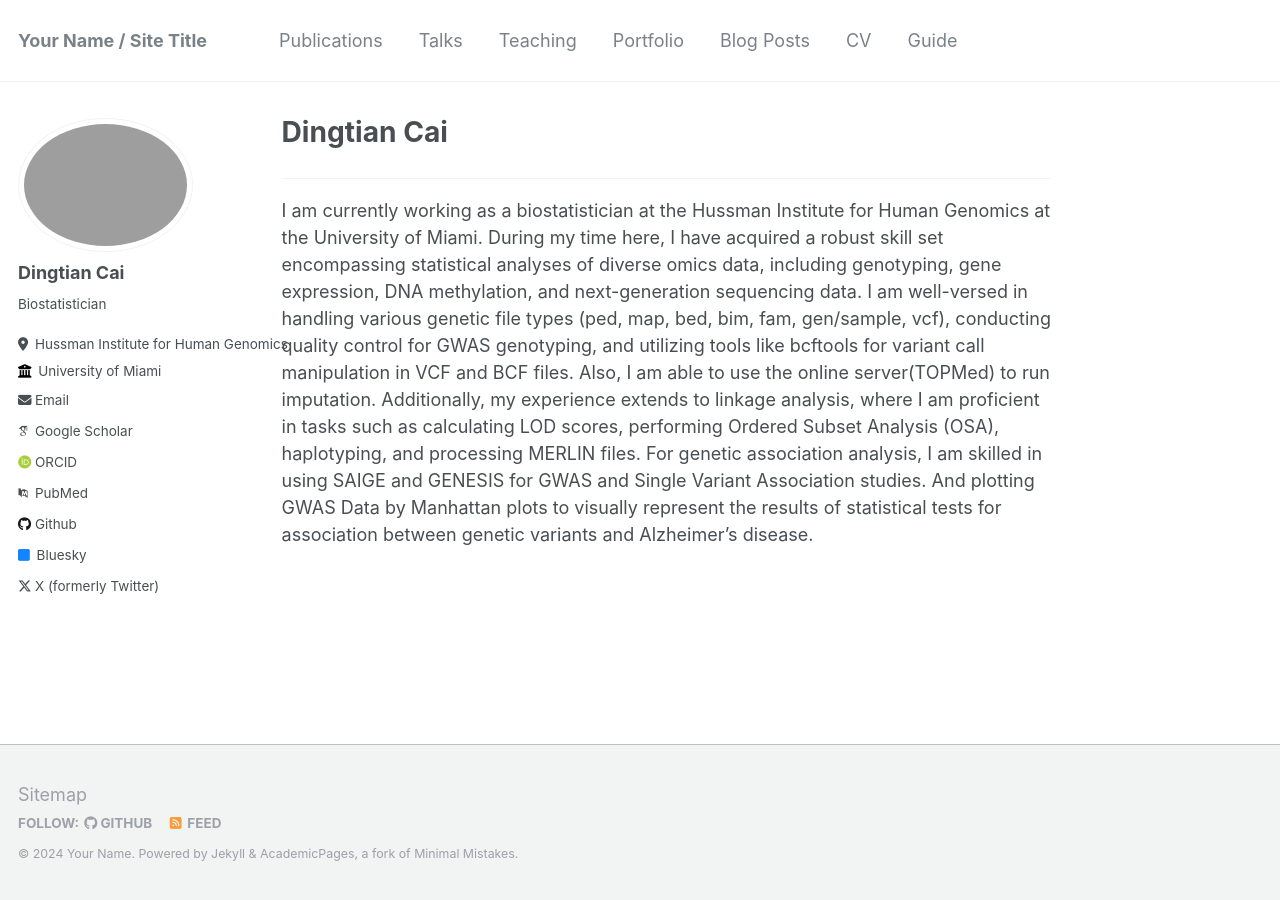
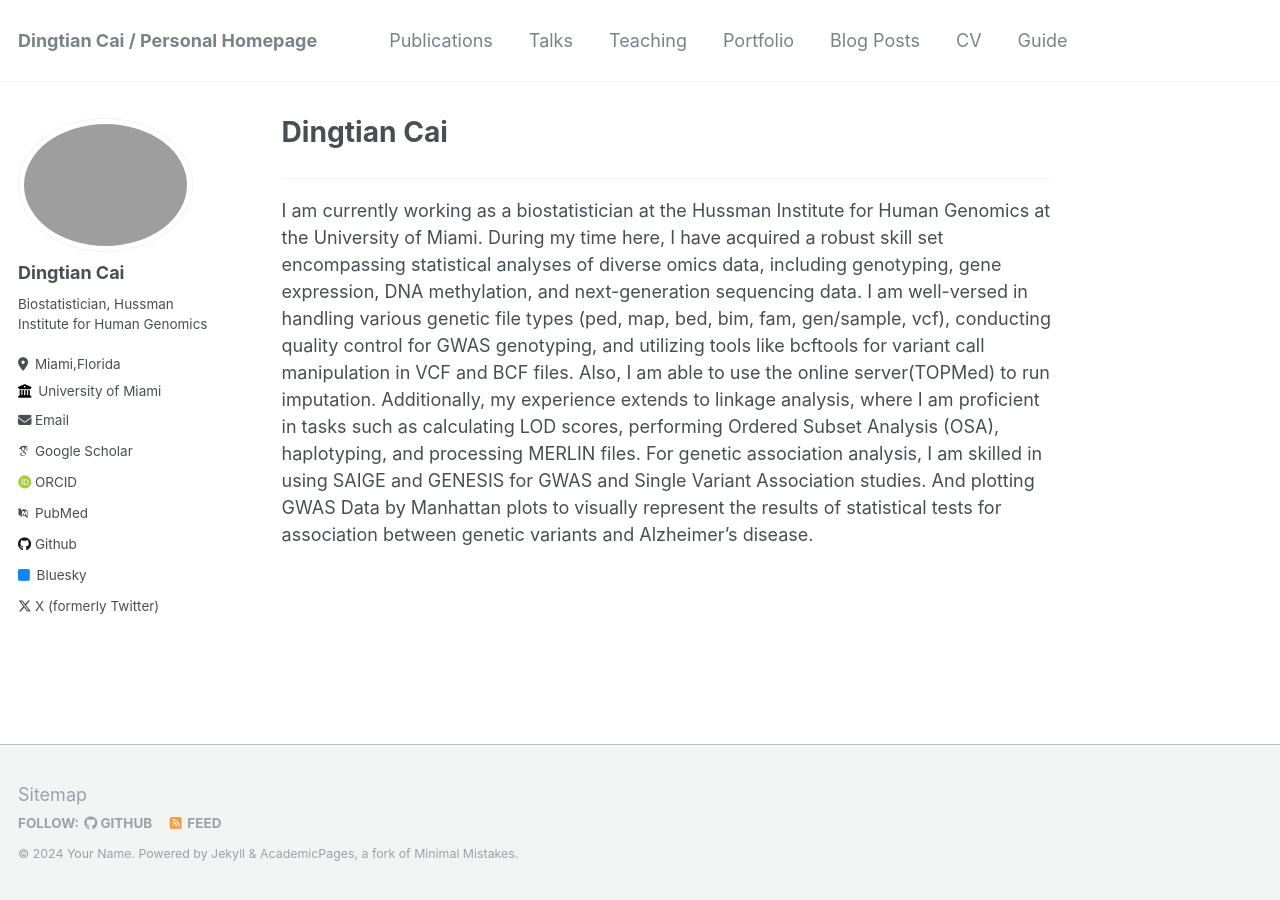
Before and after one commit to dxc1112/dingtiancai, a Jekyll site: the page built from _pages/about.md, in a window 1280 px wide. Built offline with Jekyll 4.4.1, drawn with Linux system fonts in a browser that asks for light colours; some web fonts are replaced.

Commit message:
Update _config.yml

```diff
--- a/_config.yml
+++ b/_config.yml
@@ -8,11 +8,11 @@
 
 # Basic Site Settings
 locale                   : "en-US"
-title                    : "Your Name / Site Title"
+title                    : "Dingtian Cai / Personal Homepage"
 title_separator          : "-"
 name                     : &name "Your Name"
 description              : &description "personal description"
-url                      : https://mmistakes.github.io  # the base hostname & protocol for your site e.g. "https://mmistakes.github.io"
+url                      : https://dxc1112.github.io/dingtiancai.github.io/ # the base hostname & protocol for your site e.g. "https://mmistakes.github.io"
 baseurl                  : "" # the subpath of your site, e.g. "/blog"
 repository               : "academicpages/academicpages.github.io"
 
@@ -21,18 +21,18 @@ repository               : "academicpages/academicpages.github.io"
 #               Additional customization can be done by editing /_includes/author-profile.html
 author:
   # Biographic information
-  avatar           : ""
+  avatar           : "photo.png"
   name             : "Dingtian Cai"
   pronouns         : # example: "she/her"
-  bio              : "Biostatistician"
-  location         : "Hussman Institute for Human Genomics"
+  bio              : "Biostatistician, Hussman Institute for Human Genomics"
+  location         : "Miami,Florida"
   employer         : "University of Miami"
   uri              : # URL
-  email            : "none@example.org"
+  email            : "dxc1112@miami.edu"
 
   # Academic websites
   arxiv            : # URL - Update with the correct link to your profile
-  googlescholar    : "https://scholar.google.com/citations?user=PS_CX0AAAAAJ"
+  googlescholar    : ""
   impactstory      : # URL
   orcid            : "http://orcid.org/yourorcidurl"
   pubmed           : "https://www.ncbi.nlm.nih.gov/pubmed/?term=john+snow"
```
